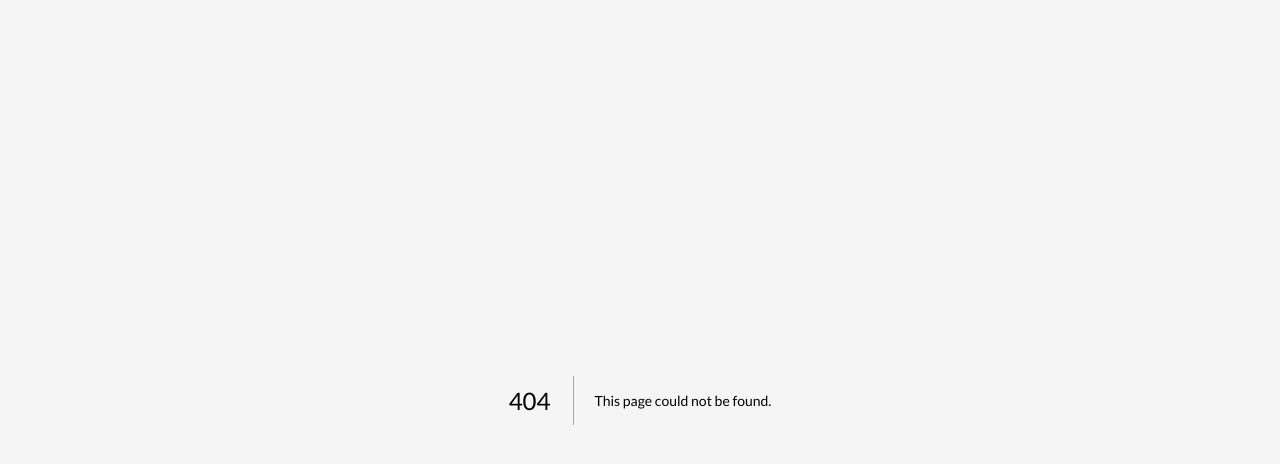
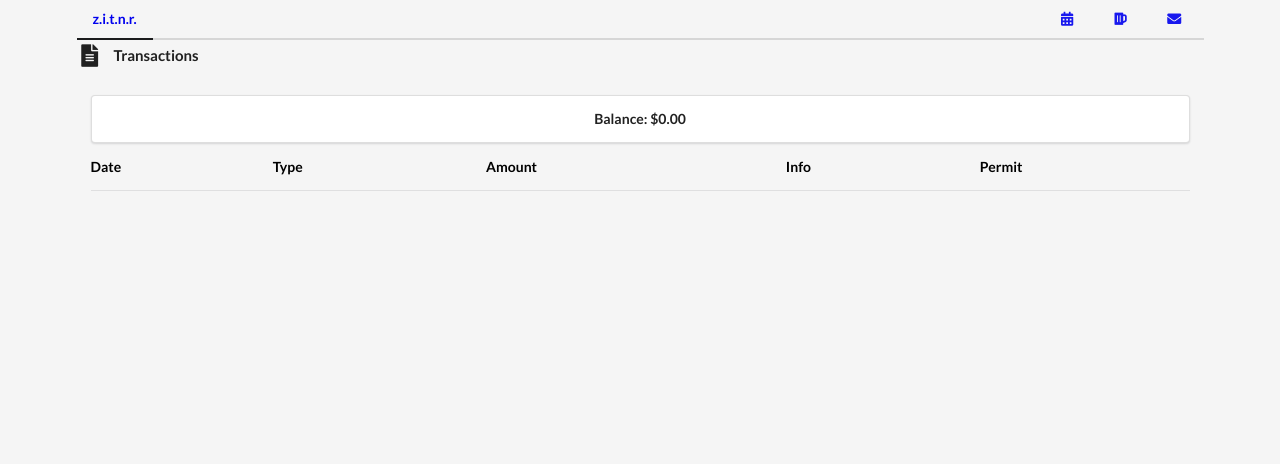
Before and after one commit to doboy/zitnr, a Next.js app: page /ledger in a window 1280 px wide. Before the commit this address had no page. Shown: the top 464 px of the page. Built offline with nearby package versions, Linux system fonts and the light colour scheme.

Commit message:
add ledger

```diff
--- /dev/null
+++ b/src/pages/ledger.tsx
@@ -0,0 +1,97 @@
+import React from "react";
+import classnames from "classnames";
+import { useRouter } from 'next/router';
+
+import { getTransactions } from "../utils/getTransactions";
+import { TransactionRecord } from "../types";
+import Layout from "../components/Layout";
+
+export const Ledger = () => {
+  const [isLoading, setIsLoading] = React.useState(true);
+  const [transactions, setTransactions] = React.useState<Array<TransactionRecord>>([]);
+  const [balance, setBalance] = React.useState<number>(0);
+  const router = useRouter();
+
+  const transactionCacheId = router.asPath.match(/transactions-(\w){25}/) && router.asPath.match(/transactions-(\w){25}/)[0];
+
+  React.useEffect(() => {
+    if (!transactionCacheId) {
+      console.error("No transaction cache ID provided in the query parameters.");
+      setIsLoading(false);
+      return;
+    }
+
+    getTransactions(transactionCacheId).then((transactions) => {
+      const sortedTransactions = transactions.sort((a, b) => {
+        return new Date(b.date).getTime() - new Date(a.date).getTime();
+      });
+      const balance = sortedTransactions.reduce((acc, txn) => {
+        if (txn.amount) {
+          return acc + txn.amount;
+        } else {
+          return acc;
+        }
+      }, 0);
+      setBalance(balance);
+      setTransactions(transactions);
+      setIsLoading(false);
+    });
+  }, []);
+
+  return (
+    <Layout title="Ledger" selectedMenuItem="home">
+      <meta name="robots" content="noindex,nofollow" />
+
+      <div className="ui container">
+        <h2 className="ui small header">
+          <i className="file alternate icon"></i>
+          <div className="content">
+            Transactions
+          </div>
+        </h2>
+        <div
+          className={classnames([
+            "ui",
+            { loading: isLoading },
+            "very basic segment",
+          ])}
+        >
+
+          <h2 className="ui center aligned segment">
+            Balance: ${isLoading ? <div className="ui active inline loader"></div> : (balance).toFixed(2)}
+          </h2>
+
+          <table className="ui very basic table">
+            <thead>
+              <tr>
+                <th>Date</th>
+                <th>Type</th>
+                <th>Amount</th>
+                <th>Info</th>
+                <th>Permit</th>
+              </tr>
+            </thead>
+            <tbody>
+              {transactions.map((txn, index) => (
+                <tr key={index}>
+                  <td>{txn.date.substring(0, 10)}</td>
+                  <td>{txn.type}</td>
+                  <td className="right aligned">
+                    {txn.amount.toLocaleString("en-US", {
+                      style: "currency",
+                      currency: "USD",
+                    })}
+                  </td>
+                  <td>{txn.info}</td>
+                  <td>{txn.permit ? <a href={txn.permit}><i className="file alternate icon"></i></a> : "-"}</td>
+                </tr>
+              ))}
+            </tbody>
+          </table>
+        </div>
+      </div>
+    </Layout>
+  );
+};
+
+export default Ledger;
```
Also changed, not shown: 1 other file (tests, documents, lock files or other folders).
